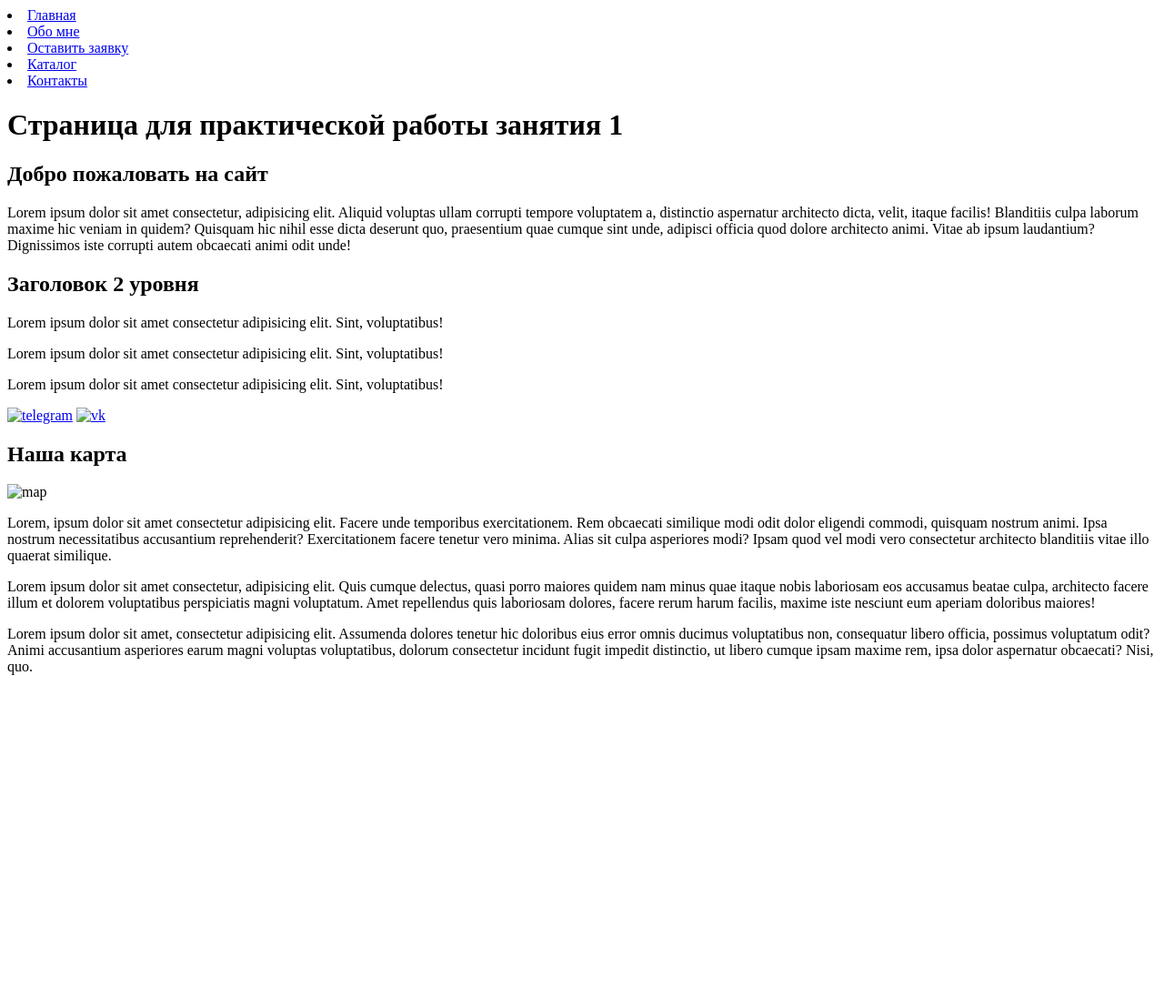
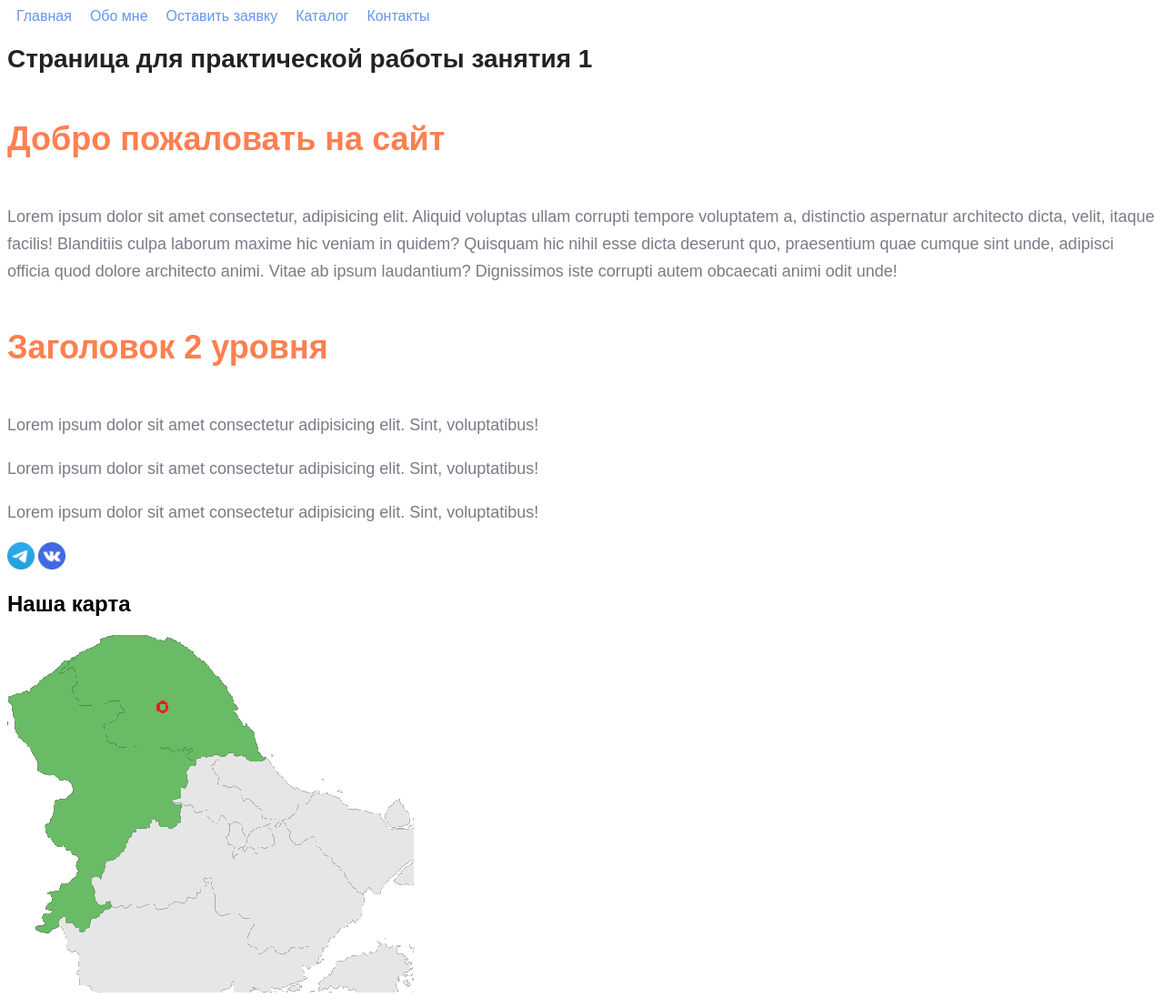
Before and after one commit to Ravossel/html_gb, a plain HTML site: page index.html in a window 1280 px wide. Shown: the top 1097 px of the page at 91% size. Before the commit the page ends 800 px from the top, so only its background shows below. Drawn offline with Linux system fonts and the light colour scheme; the site is published under a folder, as on GitHub Pages, so addresses that start at the root find nothing.

Commit message:
feat: fixed src

```diff
--- a/index.html
+++ b/index.html
@@ -4,15 +4,15 @@
     <meta charset="UTF-8" />
     <meta name="viewport" content="width=device-width, initial-scale=1.0" />
     <title>Тестовая страница для задач</title>
-    <link rel="stylesheet" href="/css/style.css" />
+    <link rel="stylesheet" href="./css/style.css" />
   </head>
   <body>
     <nav>
-      <li><a href="/index.html" class="link">Главная</a></li>
-      <li><a href="/info/about.html" class="link">Обо мне</a></li>
-      <li><a href="/request.htm" class="link">Оставить заявку</a></li>
-      <li><a href="/catalog/catalog.html" class="link">Каталог</a></li>
-      <li><a href="/contacts.html" class="link">Контакты</a></li>
+      <li><a href="./index.html" class="link">Главная</a></li>
+      <li><a href="./info/about.html" class="link">Обо мне</a></li>
+      <li><a href="./request.htm" class="link">Оставить заявку</a></li>
+      <li><a href="./catalog/catalog.html" class="link">Каталог</a></li>
+      <li><a href="./contacts.html" class="link">Контакты</a></li>
     </nav>
     <h1 class="header1">Страница для практической работы занятия 1</h1>
     <h2 class="header2">Добро пожаловать на сайт</h2>
@@ -38,10 +38,10 @@
       Lorem ipsum dolor sit amet consectetur adipisicing elit. Sint,
       voluptatibus!
     </p>
-    <a href="#"><img src="/img/telegram.png" width="30px" alt="telegram" /></a>
-    <a href="#"><img src="/img/vk.png" width="30px" alt="vk" /></a>
+    <a href="#"><img src="./img/telegram.png" width="30px" alt="telegram" /></a>
+    <a href="#"><img src="./img/vk.png" width="30px" alt="vk" /></a>
     <h2>Наша карта</h2>
-    <img src="/img/map.png" alt="map" usemap="#mymap" />
+    <img src="./img/map.png" alt="map" usemap="#mymap" />
     <map name="#mymap">
       <area
         shape="circle"
```
Also changed, not shown: catalog/catalog.html (+9 -9 lines), contacts.html (+6 -6 lines), info/about.html (+7 -7 lines), request.htm (+6 -6 lines).
